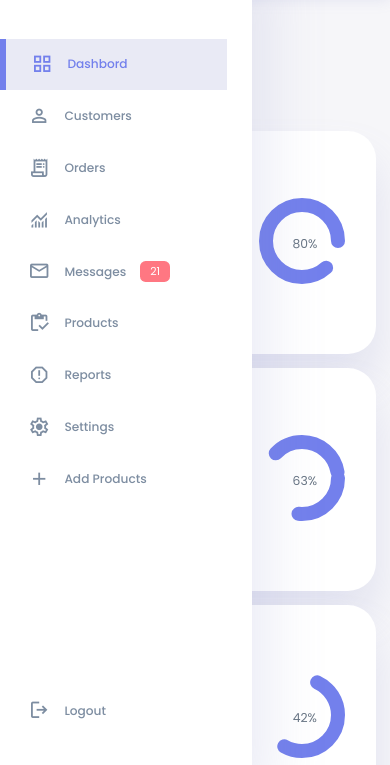
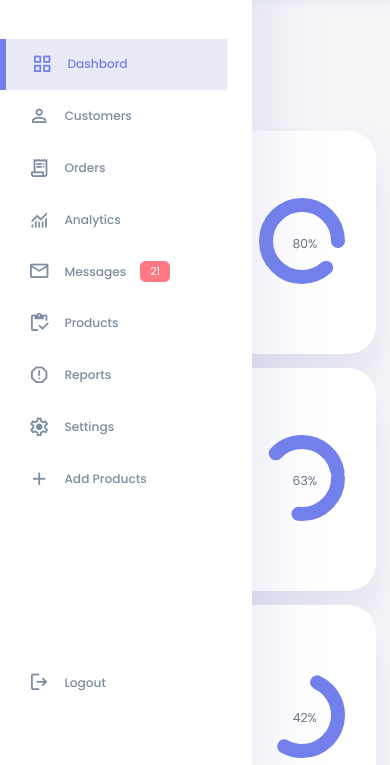
Before and after one commit to Danielkuku/Aven, a plain HTML site: page index.html in a window 390 px wide. Both pictures are taken after a click on the element "menu". Shown: the part 79-844 px from the top of the page. Drawn offline with nearby package versions, Linux system fonts and the light colour scheme.

Commit message:
another change

```diff
--- a/styles.css
+++ b/styles.css
@@ -558,7 +558,7 @@ main .recents-orders a {
 
   aside .sidebar a:last-child {
     position: absolute;
-    bottom: 2rem;
+    bottom: 4rem;
   }
   aside .close {
     display: inline-block;
```
